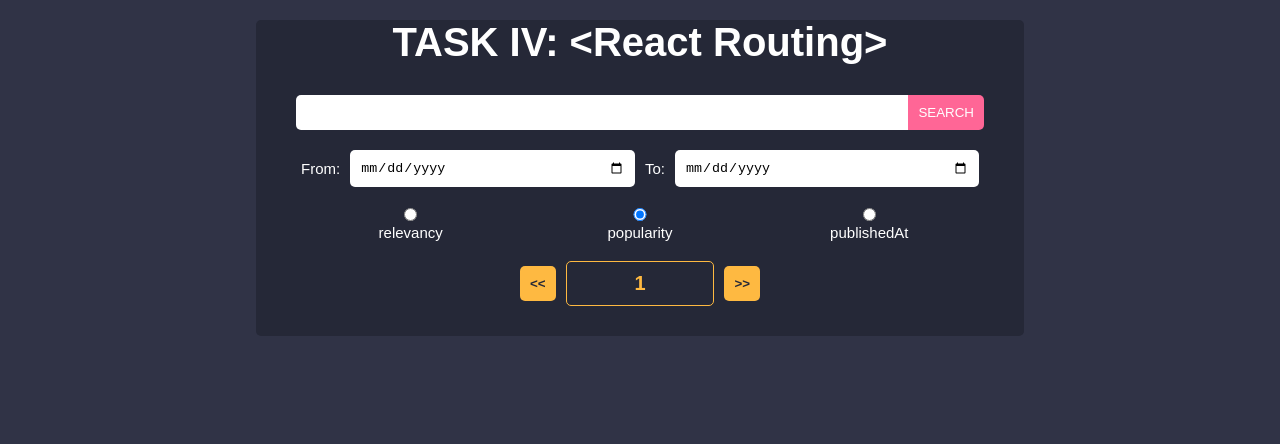
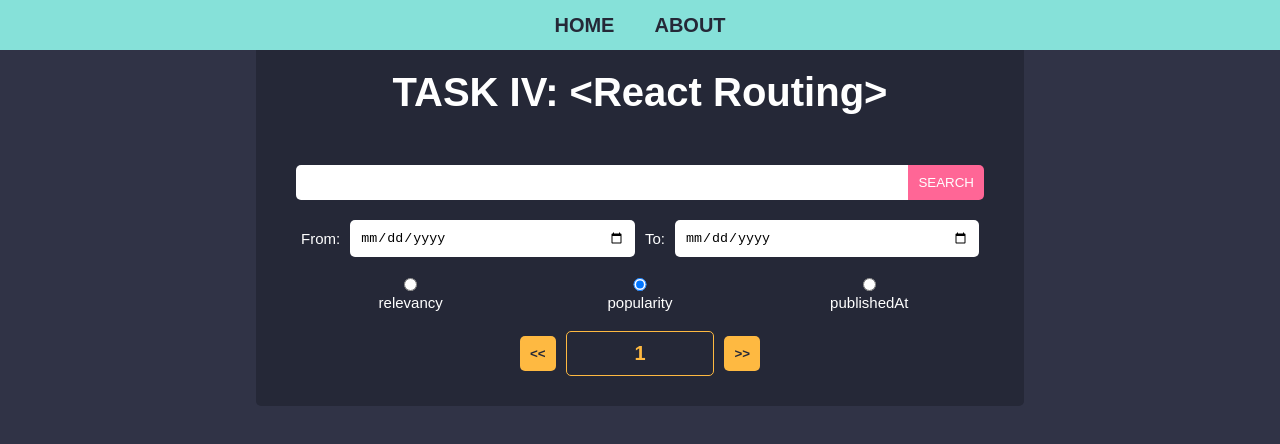
Before and after one commit to elenaniksy/react2021q3, a React app in the folder react-routing/: page / in a window 1280 px wide. Shown: the top 444 px of the page. Built offline with nearby package versions, Linux system fonts and the light colour scheme.

Commit message:
feat: create Header component, add basic styles to it

```diff
--- a/react-routing/src/App.module.scss
+++ b/react-routing/src/App.module.scss
@@ -3,11 +3,12 @@
 .app {
   @include flex();
   max-width: 60%;
-  margin: 20px auto;
   background-color: $dark;
   border-radius: 5px;
+  margin: 0 auto;
 }
 
 .app h1 {
   @include font($size: 4rem, $weight: 800);
+  margin: 70px 0 20px 0;
 }
--- a/react-routing/src/App.tsx
+++ b/react-routing/src/App.tsx
@@ -1,10 +1,12 @@
 import React from 'react';
 import classes from './App.module.scss';
 import Form from './compoments/form/Form';
+import Header from './compoments/header/Header';
 
 const App: React.FC = () => {
   return (
     <div className={classes.app}>
+      <Header />
       <h1>TASK IV: &lt;React Routing&gt;</h1>
       <Form />
     </div>
--- /dev/null
+++ b/react-routing/src/compoments/header/Header.module.scss
@@ -0,0 +1,29 @@
+@import '../../base-layout/abstract/abstract-config';
+
+.header {
+  @include flex($direction: row);
+  position: fixed;
+  width: 100%;
+  background-color: $blue;
+  color: $dark;
+  padding: 10px;
+  height: 50px;
+}
+
+.header nav {
+  max-width: 60%;
+  margin: 0 auto;
+}
+
+.header ul {
+  @include flex($direction: row);
+  width: 100%;
+}
+
+.header li {
+  @include font($size: 2rem, $weight: 600);
+  list-style: none;
+  margin: 0 20px;
+  text-transform: uppercase;
+  cursor: pointer;
+}
--- /dev/null
+++ b/react-routing/src/compoments/header/Header.tsx
@@ -0,0 +1,17 @@
+import React from 'react';
+import classes from './Header.module.scss';
+
+const Header: React.FC = props => {
+  return (
+    <div className={classes.header}>
+      <nav>
+        <ul>
+          <li>Home</li>
+          <li>About</li>
+        </ul>
+      </nav>
+    </div>
+  );
+};
+
+export default Header;
```
Also changed, not shown: react-routing/src/compoments/header/Header.module.scss.d.ts (added, +7 -0 lines).
